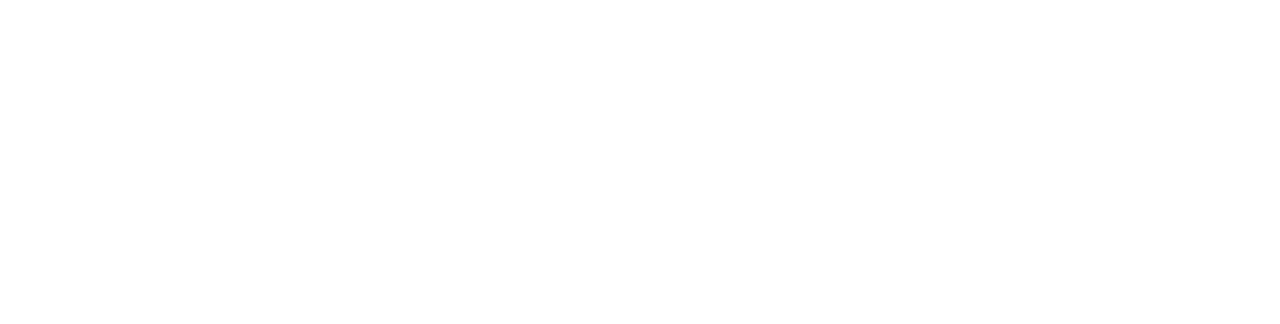
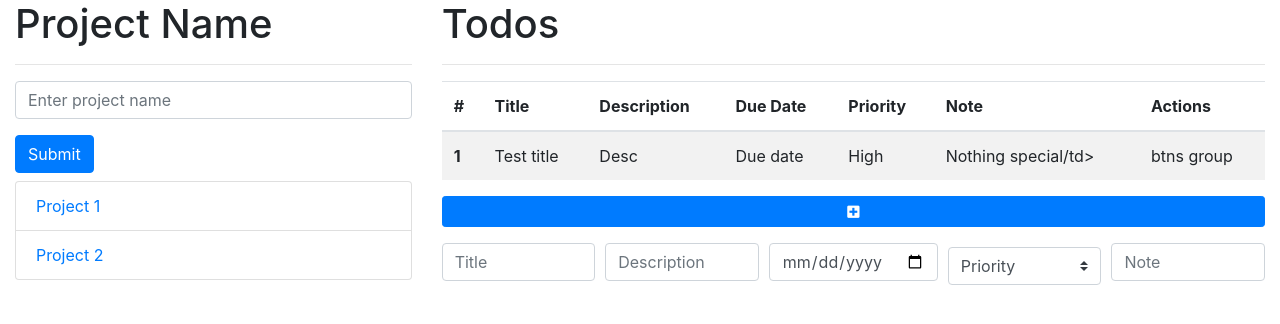
Before and after one commit to rvvergara/todolist-react-version, a website built with webpack: page dist/index.html in a window 1280 px wide. Built offline with nearby package versions, Linux system fonts and the light colour scheme.

Commit message:
Build the structure of front end

```diff
--- a/dist/index.html
+++ b/dist/index.html
@@ -4,7 +4,7 @@
   <meta charset="UTF-8">
   <meta name="viewport" content="width=device-width, initial-scale=1.0">
   <meta http-equiv="X-UA-Compatible" content="ie=edge">
-  <title>Project- Todo-List</title>
+  <title>Project- Todo List</title>
   <!-- Bootstrape css -->
   <link rel="stylesheet" href="https://stackpath.bootstrapcdn.com/bootstrap/4.3.1/css/bootstrap.min.css" integrity="sha384-ggOyR0iXCbMQv3Xipma34MD+dH/1fQ784/j6cY/iJTQUOhcWr7x9JvoRxT2MZw1T" crossorigin="anonymous">
   <!-- Fonawesome -->
@@ -12,6 +12,87 @@
   <!-- Custom css -->
 </head>
 <body>
+  <div class="container-fluid">
+    <div class="row">
+      <div class="col-md-4">
+        <h1>Project Name</h1>
+        <hr>
+        <section>
+          <form>
+            <div class="form-group">
+              <input type="email" class="form-control" id="exampleInputEmail1" aria-describedby="emailHelp" placeholder="Enter project name">
+            </div>
+            <button type="submit" class="btn btn-primary">Submit</button>
+          </form>
+        </section>
+        <ul class="list-group mt-2">
+          <li class="list-group-item ">
+            <a href="#">Project 1</a>
+          </li>
+          <li class="list-group-item">
+            <a href="#">Project 2</a>
+          </li>
+        </ul>
+      </div>
+      <div class="col-md-8">
+        <h1>Todos</h1>
+        <hr>
+        <section id="todosTable">
+          <table class="table table-striped">
+            <thead>
+              <tr>
+                <th scope="col">#</th>
+                <th scope="col">Title</th>
+                <th scope="col">Description</th>
+                <th scope="col">Due Date</th>
+                <th scope="col">Priority</th>
+                <th scope="col">Note</th>
+                <th scope="col">Actions</th>
+              </tr>
+            </thead>
+            <tbody>
+              <tr>
+                <th scope="row">1</th>
+                <td>Test title</td>
+                <td>Desc</td>
+                <td>Due date</td>
+                <td>High</td>
+                <td>Nothing special/td>
+                <td>btns group</td>
+              </tr>
+            </tbody>
+          </table>
+        </section>
+        <button class="btn btn-sm btn-block btn-primary"><i class="fas fa-plus-square"></i></button>
+        <section id="todoForm" class="mt-3">
+          <form>
+            <div class="form-row">
+              <div class="col">
+                <input type="text" class="form-control" placeholder="Title">
+              </div>
+              <div class="col">
+                <input type="text" class="form-control" placeholder="Description">
+              </div>
+              <div class="col">
+                <input type="date" class="form-control">
+              </div>
+              <div class="col">
+                <select class="custom-select my-1 mr-sm-2" id="inlineFormCustomSelectPref">
+                  <option selected>Priority</option>
+                  <option value="1">Low</option>
+                  <option value="2">Midium</option>
+                  <option value="3">High</option>
+                </select>
+              </div>
+              <div class="col">
+                <input type="text" class="form-control" placeholder="Note">
+              </div>
+            </div>
+          </form>
+        </section>
+      </div>
+    </div>
+  </div>
   <!-- JS, Popper.js, and jQuery -->
   <script src="https://code.jquery.com/jquery-3.3.1.slim.min.js" integrity="sha384-q8i/X+965DzO0rT7abK41JStQIAqVgRVzpbzo5smXKp4YfRvH+8abtTE1Pi6jizo" crossorigin="anonymous"></script>
 <script src="https://cdnjs.cloudflare.com/ajax/libs/popper.js/1.14.7/umd/popper.min.js" integrity="sha384-UO2eT0CpHqdSJQ6hJty5KVphtPhzWj9WO1clHTMGa3JDZwrnQq4sF86dIHNDz0W1" crossorigin="anonymous"></script>
--- a/src/controllers/projectsController.js
+++ b/src/controllers/projectsController.js
@@ -14,7 +14,6 @@ const projectsController = (
       delete(name) {
         localStorage.removeItem(name);
       }
-
     };
   }
 )();
```
